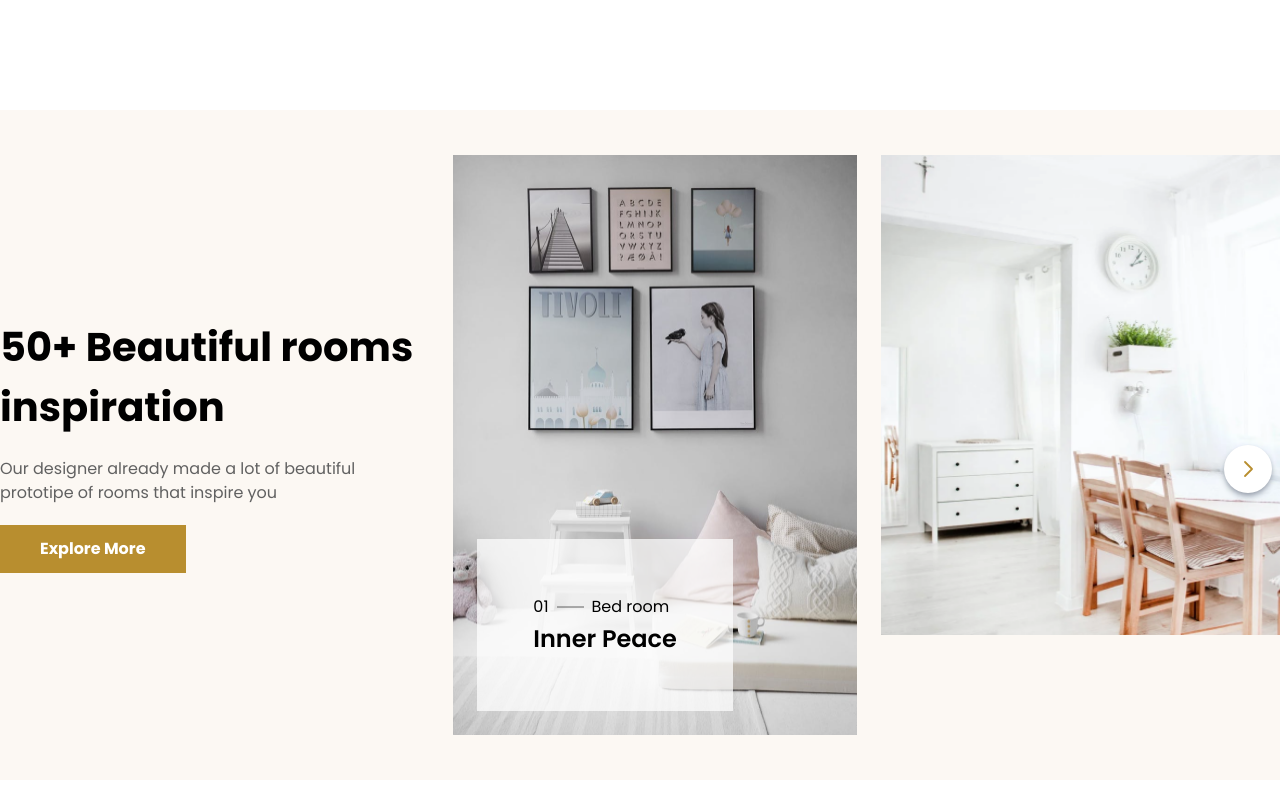
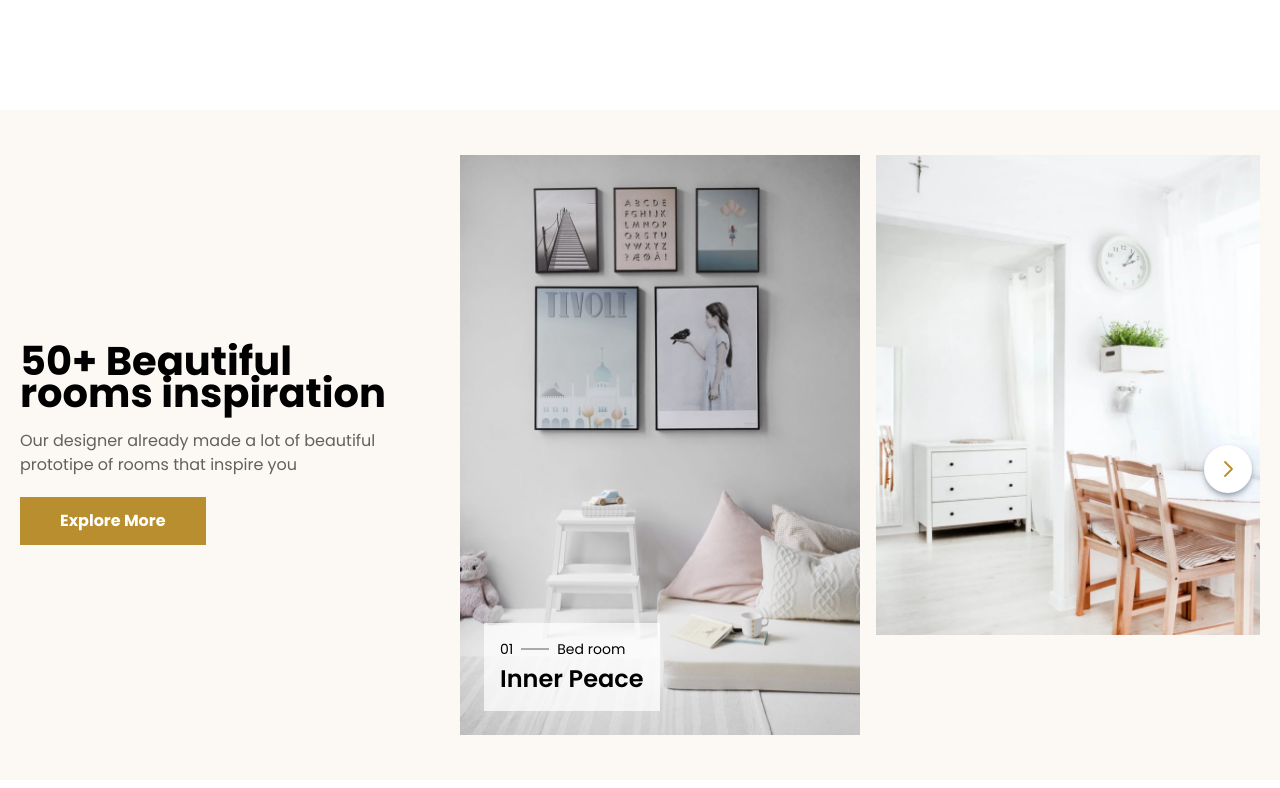
Before and after one commit to mhlehri/FurniFlex, a React (Vite) app: page / in a window 1280 px wide. Shown: the part 2692-3480 px from the top of the page. Built offline with nearby package versions, Linux system fonts and the light colour scheme.

Commit message:
inspiration slider section resposive done

```diff
--- a/src/Pages/Home/Sections/Inspiration.jsx
+++ b/src/Pages/Home/Sections/Inspiration.jsx
@@ -2,17 +2,17 @@ import Slider from "./Slider";
 
 const Inspiration = () => {
   return (
-    <div className="h-[670px] flex items-center overflow-hidden gap-10">
-      <div className="bg-[#FCF8F3] w-full absolute left-0 h-[670px] -z-40 "></div>
-      <div className=" lg:w-1/3 lg:space-y-5">
-        <h1 className="lg:text-[40px] font-bold">
+    <div className="h-[540px] md:h-[670px] px-5 flex flex-col lg:flex-row items-center overflow-hidden gap-5 lg:gap-10">
+      <div className="bg-[#FCF8F3] w-full absolute left-0 h-[540px] md:h-[670px] -z-40 "></div>
+      <div className="w-full lg:w-1/3 text-center lg:text-left space-y-2 lg:space-y-5 py-5">
+        <h1 className="text-2xl lg:text-[40px] font-bold">
           50+ Beautiful rooms inspiration
         </h1>
         <p className="text-[#616161]">
           Our designer already made a lot of beautiful prototipe of rooms that
           inspire you
         </p>
-        <button className="font-bold lg:py-3 hover:scale-95 duration-300 lg:px-10 text-white bg-[#B88E2F]">
+        <button className="font-bold py-2 lg:py-3 hover:scale-95 duration-300 px-4 lg:px-10 text-white bg-[#B88E2F]">
           Explore More
         </button>
       </div>
--- a/src/Pages/Home/Sections/Share.jsx
+++ b/src/Pages/Home/Sections/Share.jsx
@@ -10,7 +10,7 @@ import gallery9 from "/assets/Gallery9.png";
 
 const Share = () => {
   return (
-    <div className="mt-20 overflow-hidden">
+    <div className="mt-20 overflow-hidden block">
       <div className="space-y-2 text-center">
         <h4 className="lg:text-xl font-semibold">Share your setup with</h4>
         <h2 className="lg:text-[40px] font-bold">#FurniFlex</h2>
--- a/src/Pages/Home/Sections/Slider.jsx
+++ b/src/Pages/Home/Sections/Slider.jsx
@@ -9,16 +9,20 @@ const Slider = () => {
     { img: slide1, tags: "Bed room" },
     { img: slide2, tags: "Living room" },
     { img: slide3, tags: "Drawing room" },
+    { img: slide1, tags: "Drawing room" },
+    { img: slide2, tags: "Drawing room" },
+    { img: slide3, tags: "Drawing room" },
+    { img: slide1, tags: "Drawing room" },
   ];
 
   const nextSlider = () => {
-    if (currentSlider === 2) {
+    if (currentSlider === sliders.length - 1) {
       return setCurrentSlider(0);
     }
     return setCurrentSlider(currentSlider + 1);
   };
   return (
-    <div className={`w-2/3 relative overflow-hidden`}>
+    <div className=" sm:w-2/3 relative overflow-hidden">
       {/* arrow */}
       <div>
         <button
@@ -44,29 +48,32 @@ const Slider = () => {
 
       {/* slider container */}
       <div
-        className="transition ease-linear duration-300  flex  gap-6 "
-        style={{ transform: `translateX(-${currentSlider * 428}px)` }}
+        className="ease-linear duration-300 flex gap-[2%]"
+        style={{ transform: `translateX(-${currentSlider * 52}%)` }}
       >
-        {/* slider */}
+        {/* sliders */}
         {sliders.map((slide, inx) => (
           <div
             key={inx}
             className={`${
-              currentSlider === inx ? "h-[580px]" : "h-[480px]"
-            } min-w-[404px] relative`}
+              currentSlider === inx
+                ? "h-[310px] md:h-[480px] lg:h-[580px] duration-200"
+                : "h-[260px] md:h-[380px] lg:h-[480px]"
+            } min-w-[50%] relative`}
           >
             <img src={slide.img} className="w-full h-full" alt="" />
             <div
-              className={`absolute bottom-6 left-6 bg-[#FFFFFFB8] p-14 ${
-                currentSlider === inx ? "block" : "hidden"
+              className={`absolute bottom-2 md:bottom-6 left-3 md:left-6 bg-[#FFFFFFB8] p-4 ${
+                currentSlider === inx
+                  ? "opacity-1 duration-700 transition"
+                  : "opacity-0"
               } `}
             >
-              <h4 className="flex items-center gap-2">
+              <h4 className="flex items-center md:gap-2 text-sm ">
                 {"0" + (inx + 1)}
                 <svg
                   xmlns="http://www.w3.org/2000/svg"
-                  width="27"
-                  height="2"
+                  className="hidden md:block w-7 h-1"
                   viewBox="0 0 27 2"
                   fill="none"
                 >
@@ -74,7 +81,7 @@ const Slider = () => {
                 </svg>{" "}
                 {slide.tags}
               </h4>
-              <h2 className="text-2xl font-semibold mt-1">Inner Peace</h2>
+              <h2 className="md:text-2xl font-semibold mt-1">Inner Peace</h2>
             </div>
           </div>
         ))}
```
